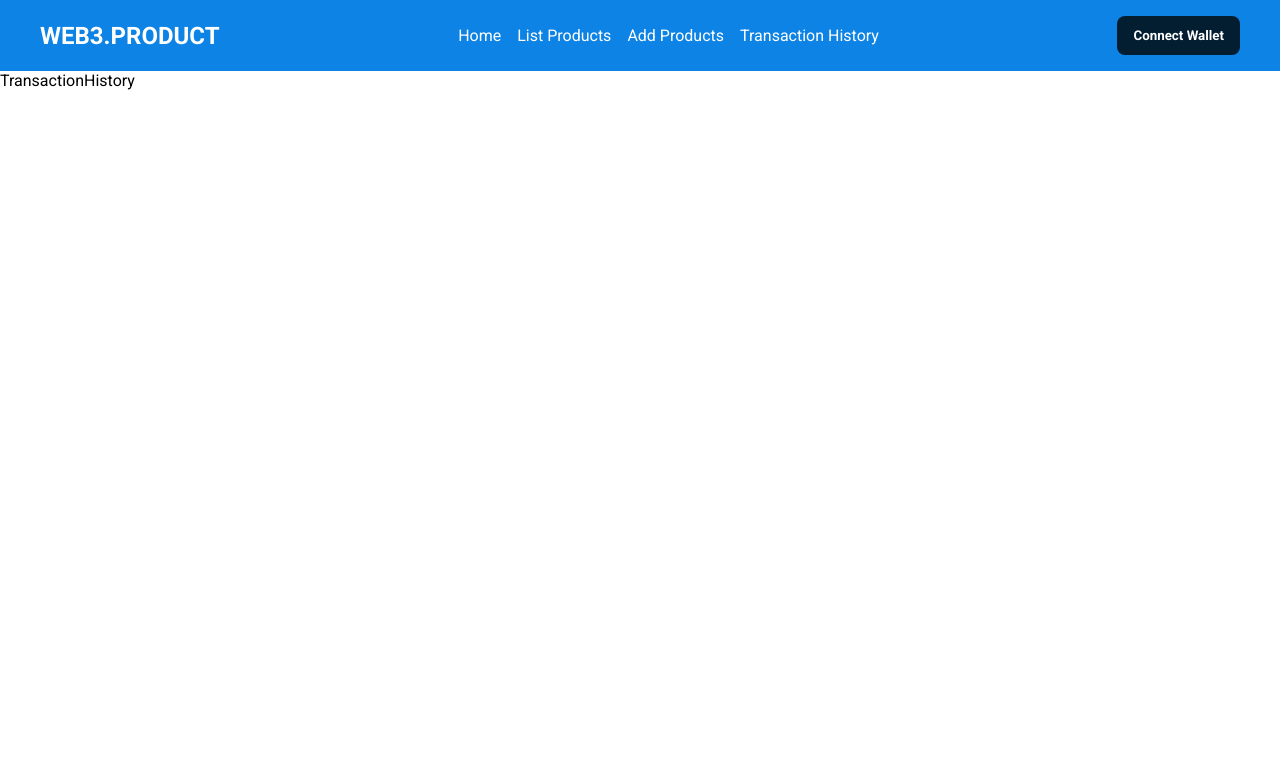
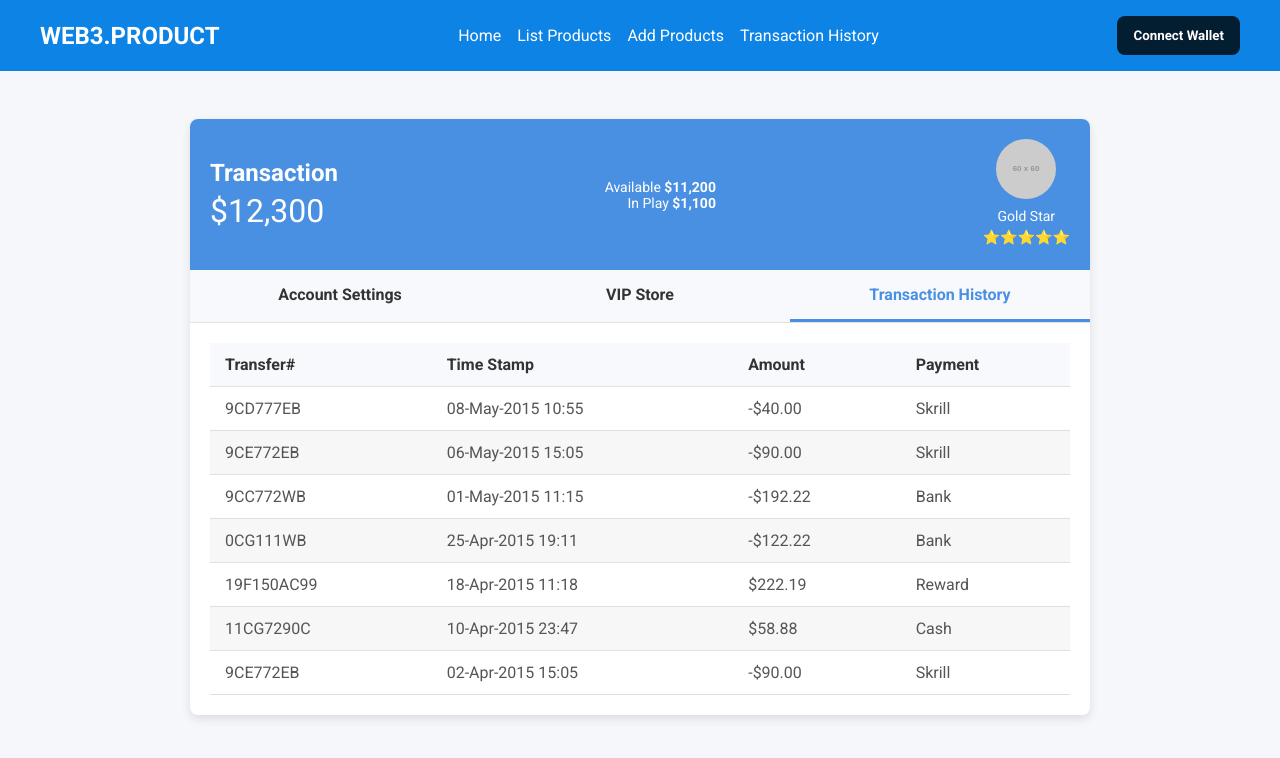
Before and after one commit to Tifem/Decentralized-Marketplace, a React (Vite) app: page /transaction in a window 1280 px wide. Shown: the top 758 px of the page. Built offline with nearby package versions, Linux system fonts and the light colour scheme.

Commit message:
transaction component

```diff
--- a/src/components/TransactionHistory.jsx
+++ b/src/components/TransactionHistory.jsx
@@ -1,9 +1,119 @@
 import React from 'react'
 
+
+const transactions = [
+  {
+    id: "9CD777EB",
+    date: "08-May-2015",
+    time: "10:55",
+    amount: "-$40.00",
+    payment: "Skrill",
+  },
+  {
+    id: "9CE772EB",
+    date: "06-May-2015",
+    time: "15:05",
+    amount: "-$90.00",
+    payment: "Skrill",
+  },
+  {
+    id: "9CC772WB",
+    date: "01-May-2015",
+    time: "11:15",
+    amount: "-$192.22",
+    payment: "Bank",
+  },
+  {
+    id: "0CG111WB",
+    date: "25-Apr-2015",
+    time: "19:11",
+    amount: "-$122.22",
+    payment: "Bank",
+  },
+  {
+    id: "19F150AC99",
+    date: "18-Apr-2015",
+    time: "11:18",
+    amount: "$222.19",
+    payment: "Reward",
+  },
+  {
+    id: "11CG7290C",
+    date: "10-Apr-2015",
+    time: "23:47",
+    amount: "$58.88",
+    payment: "Cash",
+  },
+  {
+    id: "9CE772EB",
+    date: "02-Apr-2015",
+    time: "15:05",
+    amount: "-$90.00",
+    payment: "Skrill",
+  },
+];
+
+
 const TransactionHistory = () => {
+
   return (
-    <div>TransactionHistory</div>
-  )
+    <div className="app">
+      <header className="header">
+        <div className="account-info">
+          <h1>Transaction</h1>
+          <p className="balance">$12,300</p>
+        </div>
+        <div className="account-stats">
+          <p>
+            Available <span>$11,200</span>
+          </p>
+          <p>
+            In Play <span>$1,100</span>
+          </p>
+        </div>
+        <div className="profile">
+          <img
+            src="https://via.placeholder.com/60"
+            alt="Profile"
+            className="profile-image"
+          />
+          <p>Gold Star</p>
+          <p>⭐⭐⭐⭐⭐</p>
+        </div>
+      </header>
+
+      <nav className="nav">
+        <ul>
+          <li>Account Settings</li>
+          <li>VIP Store</li>
+          <li className="active">Transaction History</li>
+        </ul>
+      </nav>
+
+      <main className="table-container">
+        <table className="transaction-table">
+          <thead>
+            <tr>
+              <th>Transfer#</th>
+              <th>Time Stamp</th>
+              <th>Amount</th>
+              <th>Payment</th>
+            </tr>
+          </thead>
+          <tbody>
+            {transactions.map((transaction) => (
+              <tr key={transaction.id}>
+                <td>{transaction.id}</td>
+                <td>{`${transaction.date} ${transaction.time}`}</td>
+                <td>{transaction.amount}</td>
+                <td>{transaction.payment}</td>
+              </tr>
+            ))}
+          </tbody>
+        </table>
+      </main>
+    </div>
+  );
 }
 
 export default TransactionHistory
--- a/src/index.css
+++ b/src/index.css
@@ -212,15 +212,15 @@ header{
 }
 
 .form-input input[type="file"] {
-  padding: 3px; /* Adjust padding for file input */
+  padding: 3px;
 }
 
 .form-input textarea {
-  resize: vertical; /* Allow vertical resizing */
+  resize: vertical;
 }
 
 .product-btn{
-  background-color:#031d31; /* Green */
+  background-color:#031d31;
   color: white;
   padding: 10px 15px;
   border: none;
@@ -228,3 +228,133 @@ header{
   cursor: pointer;
   width: 100%;
 }
+
+
+body {
+  font-family: Arial, sans-serif;
+  margin: 0;
+  background-color: #f5f7fa;
+  color: #333;
+}
+
+.app {
+  max-width: 900px;
+  margin: auto;
+  background-color: #fff;
+  box-shadow: 0 4px 10px rgba(0, 0, 0, 0.1);
+  border-radius: 8px;
+  overflow: hidden;
+  margin-top: 3rem;
+}
+
+/* Header Section */
+.header {
+  display: flex;
+  justify-content: space-between;
+  align-items: center;
+  background-color: #4a90e2;
+  color: white;
+  padding: 20px;
+}
+
+.header .account-info {
+  text-align: left;
+}
+
+.header .account-info h1 {
+  margin: 0;
+  font-size: 24px;
+}
+
+.header .account-info .balance {
+  font-size: 32px;
+  margin: 5px 0 0;
+}
+
+.header .account-stats {
+  text-align: right;
+}
+
+.header .account-stats p {
+  margin: 0;
+  font-size: 14px;
+}
+
+.header .account-stats span {
+  font-weight: bold;
+}
+
+.header .profile {
+  text-align: center;
+}
+
+.header .profile-image {
+  width: 60px;
+  height: 60px;
+  border-radius: 50%;
+}
+
+.header .profile p {
+  margin: 5px 0;
+  font-size: 14px;
+}
+
+/* Navigation */
+.nav {
+  background-color: #f7f9fc;
+  border-bottom: 1px solid #e0e0e0;
+}
+
+.nav ul {
+  list-style: none;
+  display: flex;
+  padding: 0;
+  margin: 0;
+}
+
+.nav li {
+  flex: 1;
+  padding: 15px;
+  text-align: center;
+  cursor: pointer;
+  font-weight: bold;
+}
+
+.nav li.active {
+  color: #4a90e2;
+  border-bottom: 3px solid #4a90e2;
+}
+
+/* Table */
+.table-container {
+  padding: 20px;
+}
+
+.transaction-table {
+  width: 100%;
+  border-collapse: collapse;
+  text-align: left;
+}
+
+.transaction-table th, .transaction-table td {
+  padding: 12px 15px;
+  border-bottom: 1px solid #e0e0e0;
+}
+
+.transaction-table th {
+  background-color: #f7f9fc;
+  font-weight: bold;
+  color: #333;
+}
+
+.transaction-table tr:nth-child(even) {
+  background-color: #f7f7f7;
+}
+
+.transaction-table tr:hover {
+  background-color: #e0f7fa;
+}
+
+.transaction-table td {
+  color: #555;
+}
```
